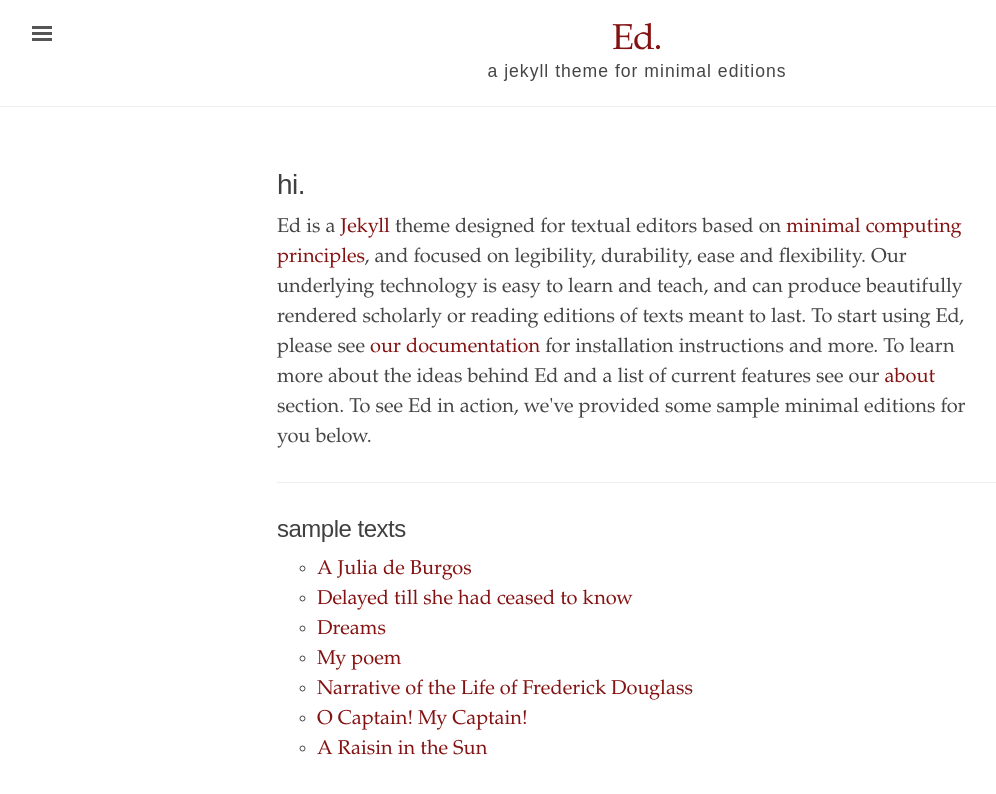
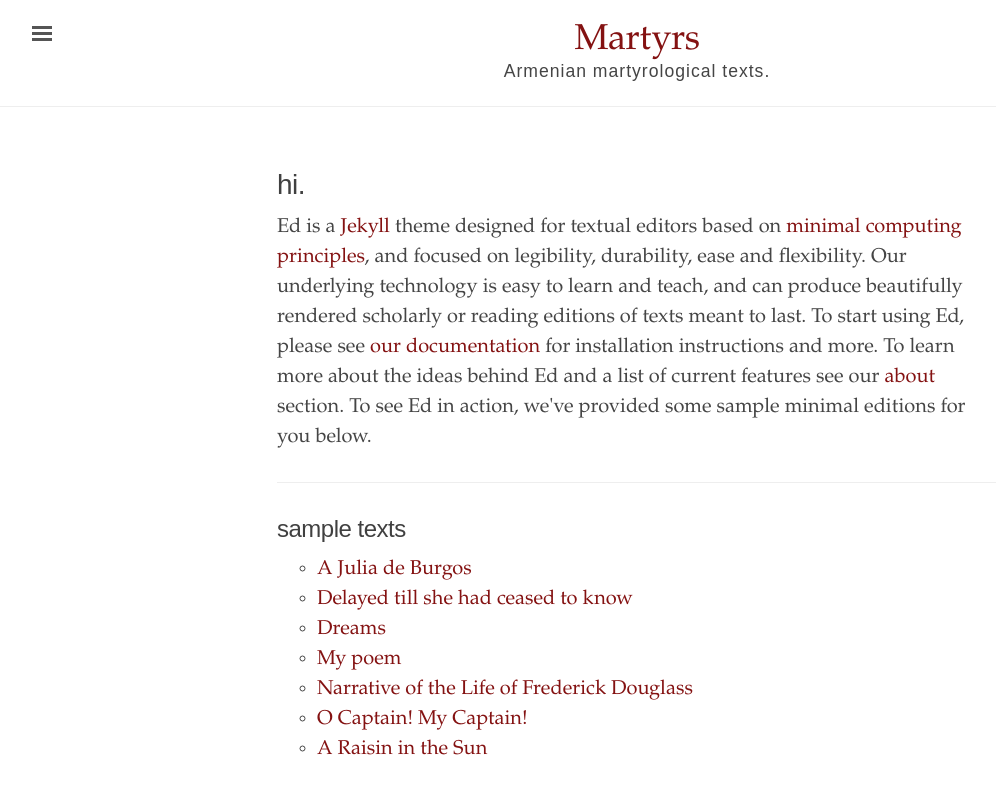
Before and after one commit to kayladang/martyrs, a Jekyll site: the page built from index.html, in a window 1280 px wide. Shown: the top 794 px of the page, without its empty margins (3-999 px from the left). Built offline with Jekyll 4.4.1, drawn with Linux system fonts in a browser that asks for light colours.

Commit message:
Added new title to content

```diff
--- a/_config.yml
+++ b/_config.yml
@@ -1,17 +1,17 @@
 # Built with Jekyll 3.6.0
 
 # Setup
-title:               Ed.
-tagline:             'a jekyll theme for minimal editions'
-description:         'Ed is a Jekyll theme designed for textual editors based on minimal computing principles, and focused on legibility and flexibility.'
+title:               'Martyrs'
+tagline:             'Armenian martyrological texts.'
+description:
 url:                 'http://minicomp.github.io'
-baseurl:             '/ed'
+baseurl:             '/martyrs'
 
 # About/contact
 author:
-  name:              Alex Gil
-  url:               https://twitter.com/elotroalex
-  email:             colibri.alex@gmail.com
+  name:              Kayla Dang
+  url:
+  email:
 
 # Color scheme. Options: red, orange, magenta, cyan, blue, brown
 color-scheme:
```
